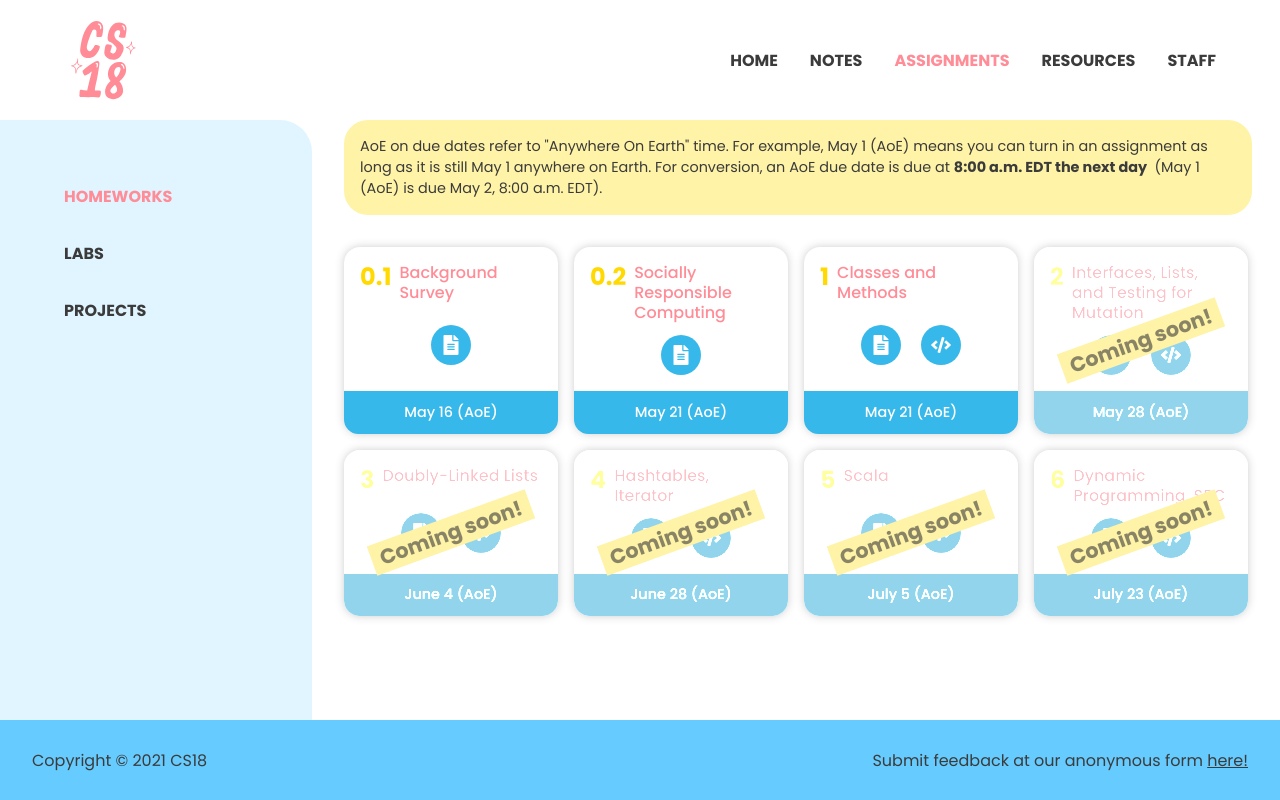
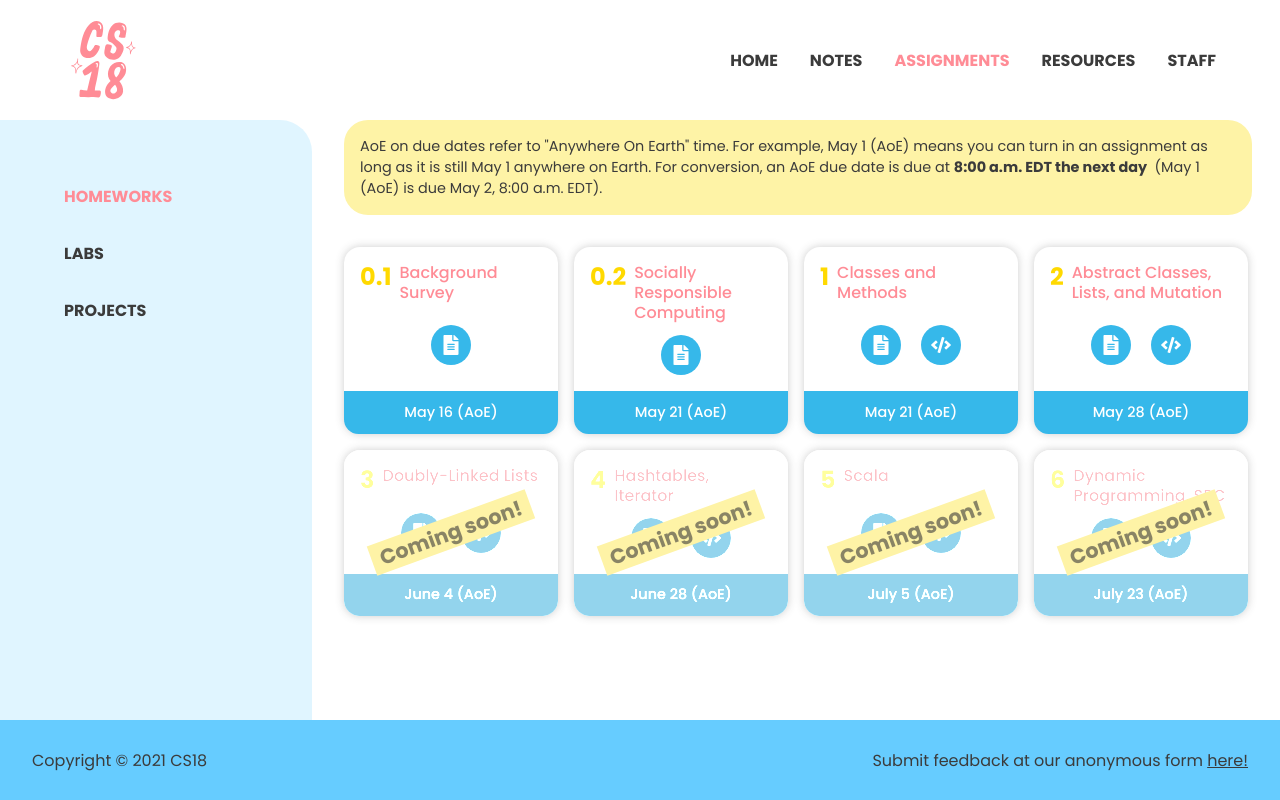
Before and after one commit to cs18-summer-2021/cs18-summer-2021.github.io, a React (Create React App) app: page /homeworks in a window 1280 px wide. Built offline with nearby package versions, Linux system fonts and the light colour scheme.

Commit message:
release hwk4

```diff
--- a/src/Info/Assignments/Homeworks/Homeworks.js
+++ b/src/Info/Assignments/Homeworks/Homeworks.js
@@ -21,10 +21,10 @@ const homeworks = [
 		]
 	},
 	{
-		number: 2, title: "Interfaces, Lists, and Testing for Mutation", dueDate: "May 28 (AoE)", active: false,
+		number: 2, title: "Abstract Classes, Lists, and Mutation", dueDate: "May 28 (AoE)", active: true,
 		links: [
-			{ icon: <FaFileAlt />, link: "https://hackmd.io/@cs18-spring-2021/S1OY7ExOd", label: "Handout" },
-			{ icon: <FaCode />, link: "", label: "Source Code" },
+			{ icon: <FaFileAlt />, link: "https://hackmd.io/@cs18-spring-2021/hwk2-summer", label: "Handout" },
+			{ icon: <FaCode />, link: "https://classroom.github.com/a/qdDdc9V-", label: "Source Code" },
 		]
 	},
 	{
```
